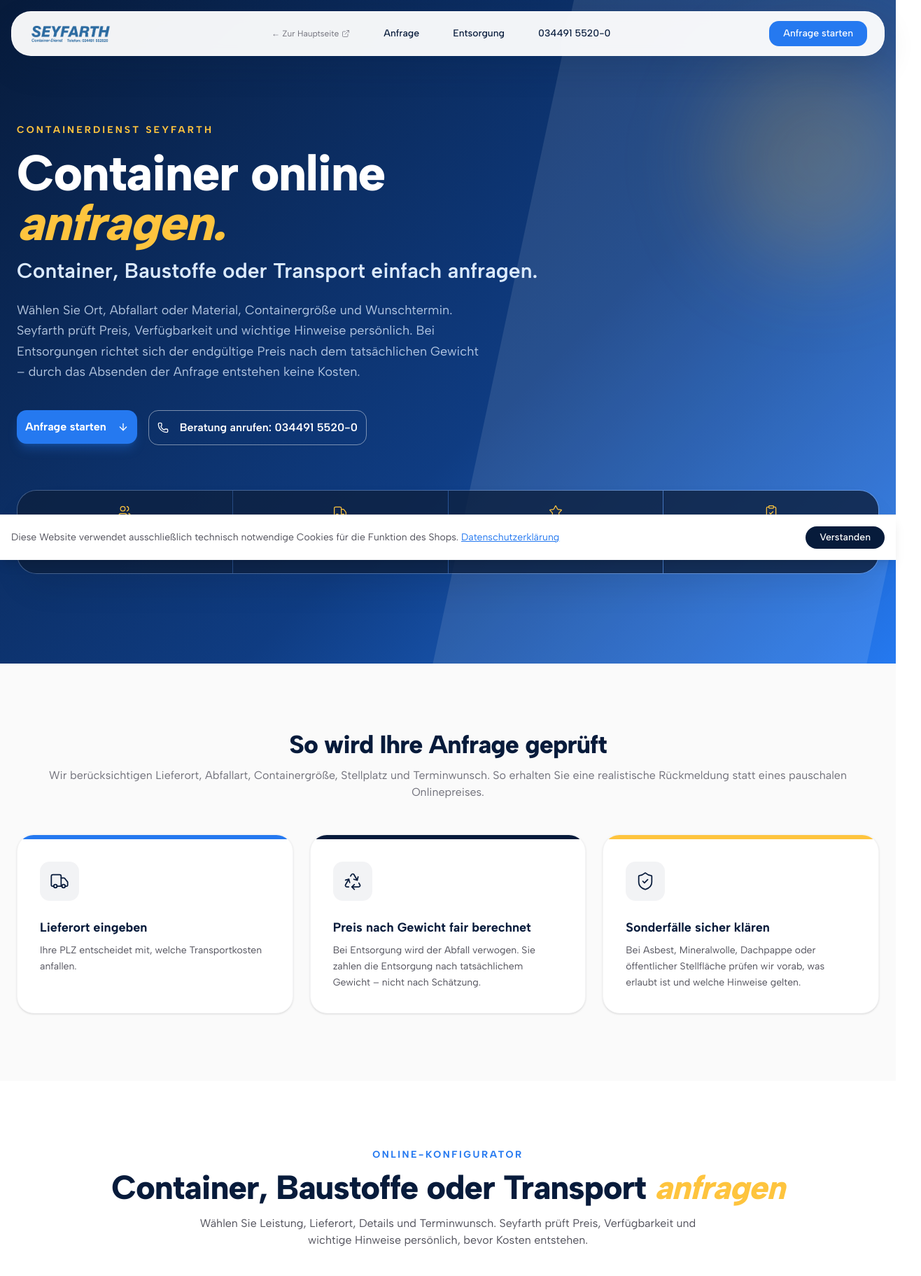
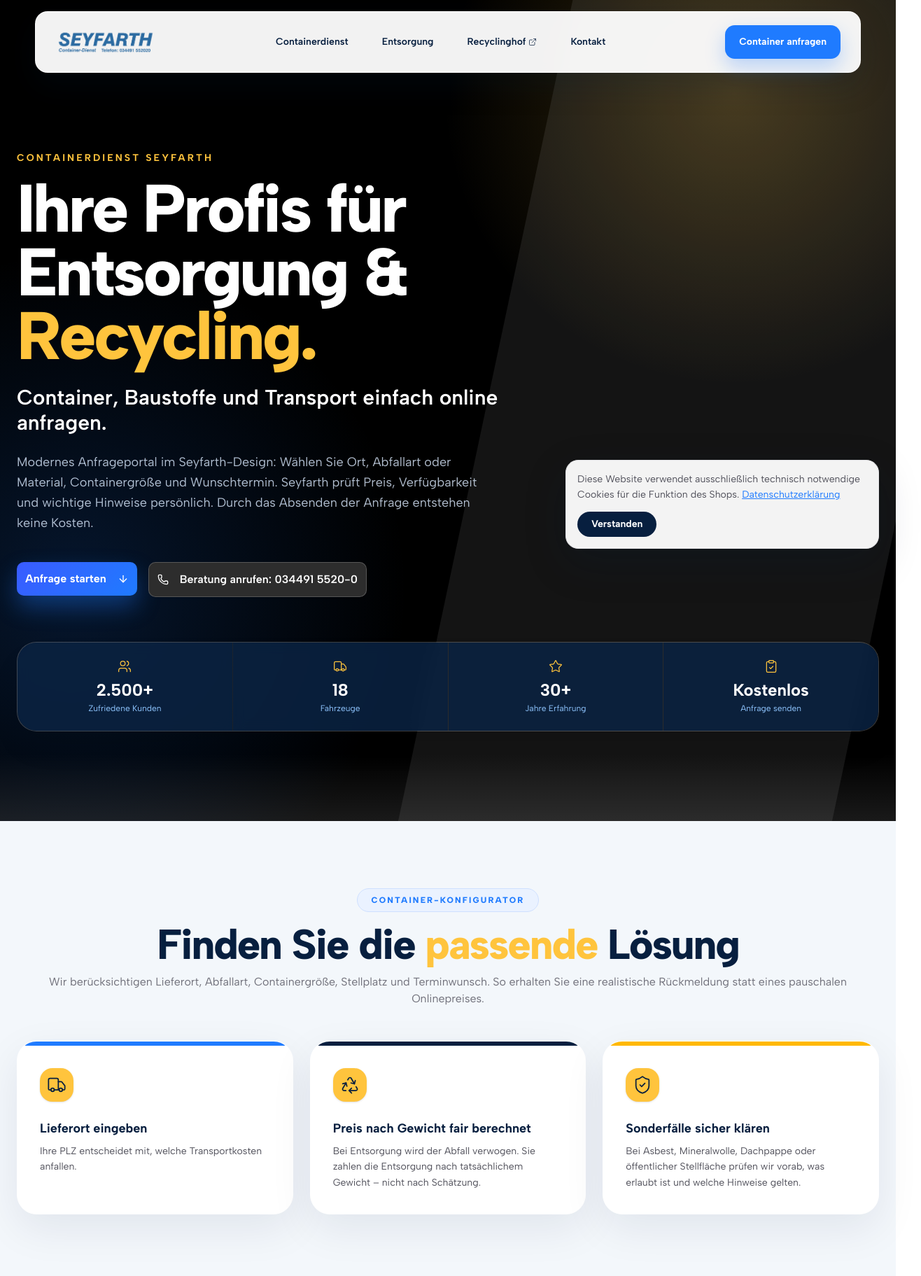
Before and after one commit to Egonolson/container-shop, a Next.js app in the folder storefront/: page / in a window 1280 px wide. Shown: the top 1823 px of the page at 70% size, 1316 px wide, since content can reach past the window. Built offline with nearby package versions, Linux system fonts and the light colour scheme; no server answers.

Commit message:
feat(seyfarth): align shop with onepage brand design

```diff
--- a/storefront/src/app/globals.css
+++ b/storefront/src/app/globals.css
@@ -20,12 +20,15 @@
   --font-mono: var(--font-geist-mono);
   --font-headline: 'Albert Sans', 'Helvetica Neue', Helvetica, Arial, sans-serif;
 
-  /* Seyfarth CI Colors */
-  --color-seyfarth-blue: #2579F0;
-  --color-seyfarth-blue-light: #2579F0/10%;
-  --color-seyfarth-navy: #071B3B;
-  --color-seyfarth-yellow: #FEC43E;
-  --color-seyfarth-orange: #FEC43E;
+  /* Seyfarth CI Colors – angelehnt an die Hauptwebseite */
+  --color-seyfarth-blue: #1F7BFF;
+  --color-seyfarth-blue-light: #EAF2FF;
+  --color-seyfarth-navy: #071F3F;
+  --color-seyfarth-navy-dark: #061A35;
+  --color-seyfarth-yellow: #FFC43D;
+  --color-seyfarth-orange: #FFB800;
+  --color-seyfarth-surface: #F3F7FB;
+  --color-seyfarth-muted: #5F6F85;
   --color-sidebar-ring: var(--sidebar-ring);
   --color-sidebar-border: var(--sidebar-border);
   --color-sidebar-accent-foreground: var(--sidebar-accent-foreground);
@@ -151,4 +154,25 @@
   .sey-input {
     @apply w-full rounded-2xl border border-zinc-200 bg-white px-4 py-3 text-sm text-seyfarth-navy shadow-sm outline-none transition focus:border-seyfarth-blue focus:ring-4 focus:ring-seyfarth-blue/10 disabled:bg-zinc-100 disabled:text-zinc-400;
   }
+
+  .sey-brand-shell {
+    background:
+      radial-gradient(circle at 82% 12%, rgba(255, 196, 61, 0.22), transparent 26rem),
+      radial-gradient(circle at 8% 72%, rgba(31, 123, 255, 0.18), transparent 30rem),
+      #000;
+  }
+
+  .sey-brand-card {
+    border-radius: 28px;
+    background: #fff;
+    box-shadow: 0 20px 60px rgba(7, 31, 63, 0.08);
+  }
+
+  .sey-brand-badge {
+    @apply inline-flex items-center rounded-full border border-[#CFE0FF] bg-[#EAF2FF] px-5 py-2 text-xs font-extrabold uppercase tracking-[0.18em] text-seyfarth-blue;
+  }
+
+  .sey-yellow-icon {
+    @apply inline-flex h-12 w-12 items-center justify-center rounded-2xl bg-seyfarth-yellow text-seyfarth-navy shadow-sm;
+  }
 }
--- a/storefront/src/app/page.tsx
+++ b/storefront/src/app/page.tsx
@@ -33,7 +33,7 @@
 const stats = [
   { value: "2.500+", label: "Zufriedene Kunden", icon: Users },
   { value: "18", label: "Fahrzeuge", icon: Truck },
-  { value: "50+", label: "Jahre Erfahrung", icon: Star },
+  { value: "30+", label: "Jahre Erfahrung", icon: Star },
   { value: "Kostenlos", label: "Anfrage senden", icon: ClipboardCheck },
 ]
 
@@ -104,10 +104,10 @@
       <a href="#katalog" className="sr-only focus:not-sr-only focus:fixed focus:left-4 focus:top-4 focus:z-50 focus:rounded-lg focus:bg-white focus:px-4 focus:py-3 focus:text-sm focus:font-bold focus:text-seyfarth-navy focus:shadow-lg">
         Direkt zur Anfrage springen
       </a>
-      <section className="relative -mt-20 overflow-hidden bg-[linear-gradient(135deg,#071B3B_0%,#0F3C82_58%,#2579F0_100%)] pb-24 pt-36 md:pb-32 md:pt-44">
+      <section className="sey-brand-shell relative -mt-24 overflow-hidden pb-24 pt-40 md:-mt-28 md:pb-32 md:pt-56">
         <div className="pointer-events-none absolute inset-0 overflow-hidden">
-          <div className="absolute -right-40 top-0 h-full w-[620px] origin-top-right skew-x-[-12deg] bg-white/10" />
-          <div className="absolute -right-10 top-20 h-[300px] w-[300px] rounded-full bg-seyfarth-yellow/20 blur-3xl" />
+          <div className="absolute -right-40 top-0 h-full w-[620px] origin-top-right skew-x-[-12deg] bg-white/8" />
+          <div className="absolute bottom-0 left-0 h-24 w-full bg-gradient-to-t from-white/10 to-transparent" />
         </div>
 
         <div className="relative mx-auto max-w-7xl px-6">
@@ -115,24 +115,25 @@
             <p className="mb-4 text-sm font-bold uppercase tracking-[0.22em] text-seyfarth-yellow">
               Containerdienst Seyfarth
             </p>
-            <h1 className="font-headline text-5xl font-extrabold leading-[0.98] tracking-tight text-white md:text-7xl">
-              Container online<br />
-              <span className="text-seyfarth-yellow italic">anfragen.</span>
+            <h1 className="font-headline text-5xl font-extrabold leading-[0.95] tracking-[-0.04em] text-white md:text-7xl lg:text-8xl">
+              Ihre Profis für<br />
+              Entsorgung &amp;<br />
+              <span className="text-seyfarth-yellow">Recycling.</span>
             </h1>
-            <p className="mt-4 text-2xl font-semibold text-blue-100 md:text-3xl">
-              Container, Baustoffe oder Transport einfach anfragen.
+            <p className="mt-6 text-2xl font-semibold text-white md:text-3xl">
+              Container, Baustoffe und Transport einfach online anfragen.
             </p>
             <p className="mt-6 max-w-2xl text-lg leading-relaxed text-blue-100/80">
-              Wählen Sie Ort, Abfallart oder Material, Containergröße und Wunschtermin. Seyfarth prüft Preis, Verfügbarkeit und wichtige Hinweise persönlich. Bei Entsorgungen richtet sich der endgültige Preis nach dem tatsächlichen Gewicht – durch das Absenden der Anfrage entstehen keine Kosten.
+              Modernes Anfrageportal im Seyfarth-Design: Wählen Sie Ort, Abfallart oder Material, Containergröße und Wunschtermin. Seyfarth prüft Preis, Verfügbarkeit und wichtige Hinweise persönlich. Durch das Absenden der Anfrage entstehen keine Kosten.
             </p>
             <div className="mt-10 flex flex-wrap gap-4">
               <Button
-                className="rounded-xl bg-seyfarth-blue px-8 py-6 text-base font-bold text-white shadow-lg shadow-seyfarth-blue/30 hover:bg-white hover:text-seyfarth-navy"
+                className="rounded-lg bg-[linear-gradient(135deg,#3A5BFF,#1F7BFF)] px-8 py-6 text-base font-bold text-white shadow-[0_16px_32px_rgba(31,123,255,0.35)] hover:bg-white hover:text-seyfarth-navy"
                 onClick={() => document.getElementById("katalog")?.scrollIntoView({ behavior: "smooth" })}
               >
                 Anfrage starten <ArrowDown className="ml-2 h-4 w-4" />
               </Button>
-              <Button asChild variant="outline" className="rounded-xl border-white/45 bg-transparent px-8 py-6 text-base font-semibold text-white hover:bg-white/10">
+              <Button asChild variant="outline" className="rounded-lg border-white/20 bg-[#2D2D2D] px-8 py-6 text-base font-semibold text-white hover:bg-white/10">
                 <a href="tel:03449155200"><Phone className="mr-2 h-4 w-4" /> Beratung anrufen: 034491 5520-0</a>
               </Button>
             </div>
@@ -142,7 +143,7 @@
         <div className="relative mx-auto mt-16 max-w-7xl px-6">
           <div className="grid grid-cols-2 gap-px overflow-hidden rounded-[28px] border border-white/15 bg-white/10 shadow-2xl shadow-black/10 md:grid-cols-4">
             {stats.map((stat) => (
-              <div key={stat.label} className="bg-seyfarth-navy/80 px-6 py-5 text-center">
+              <div key={stat.label} className="bg-seyfarth-navy/85 px-6 py-6 text-center backdrop-blur">
                 <stat.icon className="mx-auto mb-2 h-5 w-5 text-seyfarth-yellow" strokeWidth={1.5} />
                 <div className="text-2xl font-bold text-white">{stat.value}</div>
                 <div className="mt-0.5 text-xs text-blue-300">{stat.label}</div>
@@ -152,10 +153,11 @@
         </div>
       </section>
 
-      <section className="bg-zinc-50 py-24">
+      <section className="bg-[#F3F7FB] py-24">
         <div className="mx-auto max-w-7xl px-6">
           <div className="mb-12 text-center">
-            <h2 className="font-headline text-3xl font-extrabold tracking-tight text-seyfarth-navy md:text-4xl">So wird Ihre Anfrage geprüft</h2>
+            <p className="sey-brand-badge mb-4">Container-Konfigurator</p>
+            <h2 className="font-headline text-4xl font-extrabold tracking-[-0.035em] text-seyfarth-navy md:text-6xl">Finden Sie die <span className="text-seyfarth-yellow">passende</span> Lösung</h2>
             <p className="mt-3 text-zinc-500">Wir berücksichtigen Lieferort, Abfallart, Containergröße, Stellplatz und Terminwunsch. So erhalten Sie eine realistische Rückmeldung statt eines pauschalen Onlinepreises.</p>
           </div>
           <div className="grid grid-cols-1 gap-6 md:grid-cols-3">
@@ -164,10 +166,10 @@
               { icon: Recycle, title: "Preis nach Gewicht fair berechnet", text: "Bei Entsorgung wird der Abfall verwogen. Sie zahlen die Entsorgung nach tatsächlichem Gewicht – nicht nach Schätzung.", color: "bg-seyfarth-navy" },
               { icon: ShieldCheck, title: "Sonderfälle sicher klären", text: "Bei Asbest, Mineralwolle, Dachpappe oder öffentlicher Stellfläche prüfen wir vorab, was erlaubt ist und welche Hinweise gelten.", color: "bg-seyfarth-orange" },
             ].map((item) => (
-              <div key={item.title} className="group overflow-hidden rounded-[24px] border border-zinc-100 bg-white shadow-sm transition-all duration-300 hover:shadow-xl">
+              <div key={item.title} className="group overflow-hidden rounded-[28px] border border-white bg-white shadow-[0_20px_60px_rgba(7,31,63,0.08)] transition-all duration-300 hover:-translate-y-1 hover:shadow-[0_30px_80px_rgba(7,31,63,0.14)]">
                 <div className={`h-1.5 ${item.color}`} />
                 <div className="p-8">
-                  <div className="mb-6 inline-flex h-14 w-14 items-center justify-center rounded-xl bg-seyfarth-navy/5 transition-colors group-hover:bg-seyfarth-navy/10">
+                  <div className="sey-yellow-icon mb-6 transition-transform group-hover:scale-105">
                     <item.icon className="h-7 w-7 text-seyfarth-navy" strokeWidth={1.5} />
                   </div>
                   <h3 className="mb-2 text-lg font-bold text-seyfarth-navy">{item.title}</h3>
@@ -181,7 +183,7 @@
 
       <SeyfarthConfigurator />
 
-      <section id="entsorgung" className="bg-zinc-50 py-24">
+      <section id="entsorgung" className="bg-[#F3F7FB] py-24">
         <div className="mx-auto max-w-7xl px-6">
           <div className="mb-12 text-center">
             <h2 className="font-headline text-3xl font-extrabold tracking-tight text-seyfarth-navy md:text-4xl">Wir entsorgen</h2>
--- a/storefront/src/components/public/cookie-banner.tsx
+++ b/storefront/src/components/public/cookie-banner.tsx
@@ -21,10 +21,10 @@
   return (
     <div
       data-cookie-banner
-      className="fixed bottom-0 inset-x-0 z-[65] p-3 md:p-4 bg-white border-t border-zinc-200 shadow-lg"
+      className="fixed bottom-4 left-4 right-4 z-[65] md:left-auto md:right-6 md:max-w-md"
     >
-      <div className="max-w-7xl mx-auto flex flex-col sm:flex-row items-start sm:items-center gap-3">
-        <p className="text-xs sm:text-sm text-zinc-600 flex-1 leading-relaxed">
+      <div className="rounded-2xl border border-zinc-200 bg-white/95 p-4 shadow-[0_20px_60px_rgba(7,31,63,0.18)] backdrop-blur">
+        <p className="text-xs sm:text-sm text-zinc-600 leading-relaxed">
           Diese Website verwendet ausschließlich technisch notwendige Cookies für die Funktion des Shops.{" "}
           <Link href="/datenschutz" className="text-seyfarth-blue underline hover:text-seyfarth-navy">
             Datenschutzerklärung
@@ -32,7 +32,7 @@
         </p>
         <button
           onClick={accept}
-          className="self-end sm:self-auto px-5 py-1.5 bg-seyfarth-navy text-white text-sm font-medium rounded-full hover:bg-seyfarth-blue transition-colors shrink-0"
+          className="mt-3 w-full rounded-full bg-seyfarth-navy px-5 py-2 text-sm font-bold text-white transition-colors hover:bg-seyfarth-blue sm:w-auto"
         >
           Verstanden
         </button>
--- a/storefront/src/components/public/footer.tsx
+++ b/storefront/src/components/public/footer.tsx
@@ -4,13 +4,12 @@
 export function Footer() {
   return (
     <footer className="bg-seyfarth-navy text-blue-200">
-      <div className="max-w-7xl mx-auto px-6 py-16">
+      <div className="mx-auto max-w-[1180px] px-6 py-16">
         <div className="grid grid-cols-1 md:grid-cols-4 gap-10">
           {/* Branding */}
           <div className="md:col-span-1 space-y-4">
-            <div>
-              <h2 className="font-headline text-xl text-white italic">SEYFARTH</h2>
-              <p className="text-xs text-blue-300 tracking-widest uppercase mt-0.5">Container-Dienst</p>
+            <div className="rounded-2xl bg-white p-4 shadow-lg shadow-black/10">
+              <img src="/logo-seyfarth.png" alt="Seyfarth Container-Dienst GmbH" className="h-12 w-auto" />
             </div>
             <p className="text-sm text-blue-300/70 leading-relaxed">
               Ihr zuverlässiger Partner für Containerservice und fachgerechte Entsorgung seit über 50 Jahren.
--- a/storefront/src/components/public/header.tsx
+++ b/storefront/src/components/public/header.tsx
@@ -12,24 +12,24 @@
 
   return (
     <header className="seyfarth-public-header sticky top-0 z-40 bg-transparent px-4 pt-4">
-      <div className="mx-auto flex h-16 max-w-7xl items-center justify-between rounded-[28px] border border-white/80 bg-white/95 px-5 shadow-[0_18px_45px_rgba(7,27,59,0.14)] backdrop-blur md:px-6">
+      <div className="mx-auto flex h-20 max-w-[1180px] items-center justify-between rounded-2xl border border-white/80 bg-white/95 px-5 shadow-[0_18px_45px_rgba(7,31,63,0.18)] backdrop-blur md:h-[88px] md:px-7">
         <Link href="/" className="shrink-0">
-          <Image src="/logo-seyfarth.png" alt="Seyfarth Container-Dienst" width={280} height={93} className="h-10 w-auto" priority />
+          <Image src="/logo-seyfarth.png" alt="Seyfarth Container-Dienst GmbH" width={280} height={93} className="h-11 w-auto md:h-12" priority />
         </Link>
 
-        <nav className="hidden items-center gap-8 md:flex">
-          <a href={MAIN_WEBSITE_URL} className="inline-flex min-h-11 items-center gap-1 rounded-lg px-2 text-xs text-zinc-500 transition-colors hover:text-seyfarth-blue focus-visible:outline focus-visible:outline-2 focus-visible:outline-offset-2 focus-visible:outline-seyfarth-blue">
-            <span>← Zur Hauptseite</span>
+        <nav className="hidden items-center gap-6 md:flex lg:gap-8">
+          <Link href="/#katalog" className="inline-flex min-h-11 items-center rounded-lg px-2 text-sm font-semibold text-seyfarth-navy transition-colors hover:text-seyfarth-blue focus-visible:outline focus-visible:outline-2 focus-visible:outline-offset-2 focus-visible:outline-seyfarth-blue">Containerdienst</Link>
+          <Link href="/#entsorgung" className="inline-flex min-h-11 items-center rounded-lg px-2 text-sm font-semibold text-seyfarth-navy transition-colors hover:text-seyfarth-blue focus-visible:outline focus-visible:outline-2 focus-visible:outline-offset-2 focus-visible:outline-seyfarth-blue">Entsorgung</Link>
+          <a href={MAIN_WEBSITE_URL} className="inline-flex min-h-11 items-center gap-1 rounded-lg px-2 text-sm font-semibold text-seyfarth-navy transition-colors hover:text-seyfarth-blue focus-visible:outline focus-visible:outline-2 focus-visible:outline-offset-2 focus-visible:outline-seyfarth-blue">
+            <span>Recyclinghof</span>
             <ExternalLink className="h-3 w-3" strokeWidth={1.5} />
           </a>
-          <Link href="/#katalog" className="inline-flex min-h-11 items-center rounded-lg px-2 text-sm font-medium text-seyfarth-navy transition-colors hover:text-seyfarth-blue focus-visible:outline focus-visible:outline-2 focus-visible:outline-offset-2 focus-visible:outline-seyfarth-blue">Anfrage</Link>
-          <Link href="/#entsorgung" className="inline-flex min-h-11 items-center rounded-lg px-2 text-sm font-medium text-seyfarth-navy transition-colors hover:text-seyfarth-blue focus-visible:outline focus-visible:outline-2 focus-visible:outline-offset-2 focus-visible:outline-seyfarth-blue">Entsorgung</Link>
-          <a href="tel:03449155200" className="inline-flex min-h-11 items-center rounded-lg px-2 text-sm font-medium text-seyfarth-navy transition-colors hover:text-seyfarth-blue focus-visible:outline focus-visible:outline-2 focus-visible:outline-offset-2 focus-visible:outline-seyfarth-blue">034491 5520-0</a>
+          <a href="tel:03449155200" className="inline-flex min-h-11 items-center rounded-lg px-2 text-sm font-semibold text-seyfarth-navy transition-colors hover:text-seyfarth-blue focus-visible:outline focus-visible:outline-2 focus-visible:outline-offset-2 focus-visible:outline-seyfarth-blue">Kontakt</a>
         </nav>
 
         <div className="flex items-center gap-3">
-          <Button asChild className="hidden rounded-xl bg-seyfarth-blue px-5 text-sm text-white hover:bg-seyfarth-navy sm:inline-flex">
-            <Link href="/#katalog">Anfrage starten</Link>
+          <Button asChild className="hidden rounded-[14px] bg-seyfarth-blue px-5 py-6 text-sm font-bold text-white shadow-[0_12px_28px_rgba(31,123,255,0.28)] hover:bg-seyfarth-navy sm:inline-flex">
+            <Link href="/#katalog">Container anfragen</Link>
           </Button>
           <button className="inline-flex min-h-11 min-w-11 items-center justify-center rounded-lg text-seyfarth-navy hover:text-seyfarth-blue focus-visible:outline focus-visible:outline-2 focus-visible:outline-offset-2 focus-visible:outline-seyfarth-blue md:hidden" aria-label="Menü öffnen oder schließen" onClick={() => setMobileMenuOpen(!mobileMenuOpen)}>
             {mobileMenuOpen ? <X className="h-5 w-5" /> : <Menu className="h-5 w-5" />}
--- a/storefront/src/components/public/seyfarth-configurator.tsx
+++ b/storefront/src/components/public/seyfarth-configurator.tsx
@@ -234,11 +234,11 @@
 
   return (
     <section id="katalog" className="bg-white py-24">
-      <div className="mx-auto max-w-7xl px-4 md:px-6">
+      <div className="mx-auto max-w-[1180px] px-4 md:px-6">
         <div className="mb-10 text-center">
-          <p className="mb-3 text-sm font-bold uppercase tracking-[0.18em] text-seyfarth-blue">Online-Konfigurator</p>
-          <h2 className="font-headline text-3xl font-extrabold tracking-tight text-seyfarth-navy md:text-5xl">
-            Container, Baustoffe oder Transport <span className="text-seyfarth-yellow italic">anfragen</span>
+          <p className="sey-brand-badge mb-4">Online-Konfigurator</p>
+          <h2 className="font-headline text-4xl font-extrabold tracking-[-0.035em] text-seyfarth-navy md:text-6xl">
+            Container, Baustoffe oder Transport <span className="text-seyfarth-yellow">anfragen</span>
           </h2>
           <p className="mx-auto mt-4 max-w-3xl text-zinc-600">
             Wählen Sie Leistung, Lieferort, Details und Terminwunsch. Seyfarth prüft Preis, Verfügbarkeit und wichtige Hinweise persönlich, bevor Kosten entstehen.
@@ -246,7 +246,7 @@
         </div>
 
         <div className="grid gap-8 lg:grid-cols-[1fr_360px]">
-          <form onSubmit={submit} className="rounded-[32px] border border-zinc-100 bg-zinc-50/60 p-4 shadow-sm md:p-6">
+          <form onSubmit={submit} className="rounded-[32px] border border-[#E2E8F0] bg-[#F3F7FB] p-4 shadow-[0_24px_70px_rgba(7,31,63,0.10)] md:p-6">
             <div className="mb-6 flex gap-2 overflow-x-auto pb-2">
               {steps.map((item, index) => {
                 const active = item.key === step
@@ -259,8 +259,8 @@
                     disabled={!active && !completed}
                     aria-current={active ? "step" : undefined}
                     className={cx(
-                      "flex min-h-11 shrink-0 items-center gap-2 rounded-full border px-3 py-2 text-xs font-semibold focus-visible:outline focus-visible:outline-2 focus-visible:outline-offset-2 focus-visible:outline-seyfarth-blue disabled:cursor-not-allowed",
-                      active && "border-seyfarth-blue bg-seyfarth-blue text-white",
+                      "flex min-h-11 shrink-0 items-center gap-2 rounded-full border px-3 py-2 text-xs font-bold focus-visible:outline focus-visible:outline-2 focus-visible:outline-offset-2 focus-visible:outline-seyfarth-blue disabled:cursor-not-allowed",
+                      active && "border-seyfarth-blue bg-seyfarth-blue text-white shadow-[0_12px_28px_rgba(31,123,255,0.22)]",
                       completed && !active && "border-seyfarth-blue/30 bg-white text-seyfarth-blue",
                       !active && !completed && "border-zinc-200 bg-white text-zinc-400",
                     )}
@@ -272,7 +272,7 @@
               })}
             </div>
 
-            <div className="rounded-[28px] bg-white p-5 shadow-sm md:p-8">
+            <div className="rounded-[28px] bg-white p-5 shadow-[0_20px_60px_rgba(7,31,63,0.08)] md:p-8">
               {step === "mode" && (
                 <StepBlock title="Was möchten Sie anfragen?" intro="Wählen Sie zuerst aus, worum es geht. Danach erfassen wir Ort, Auswahl, Größe, Stellplatz und Terminwunsch.">
                   <div className="grid gap-4 md:grid-cols-3">
```
